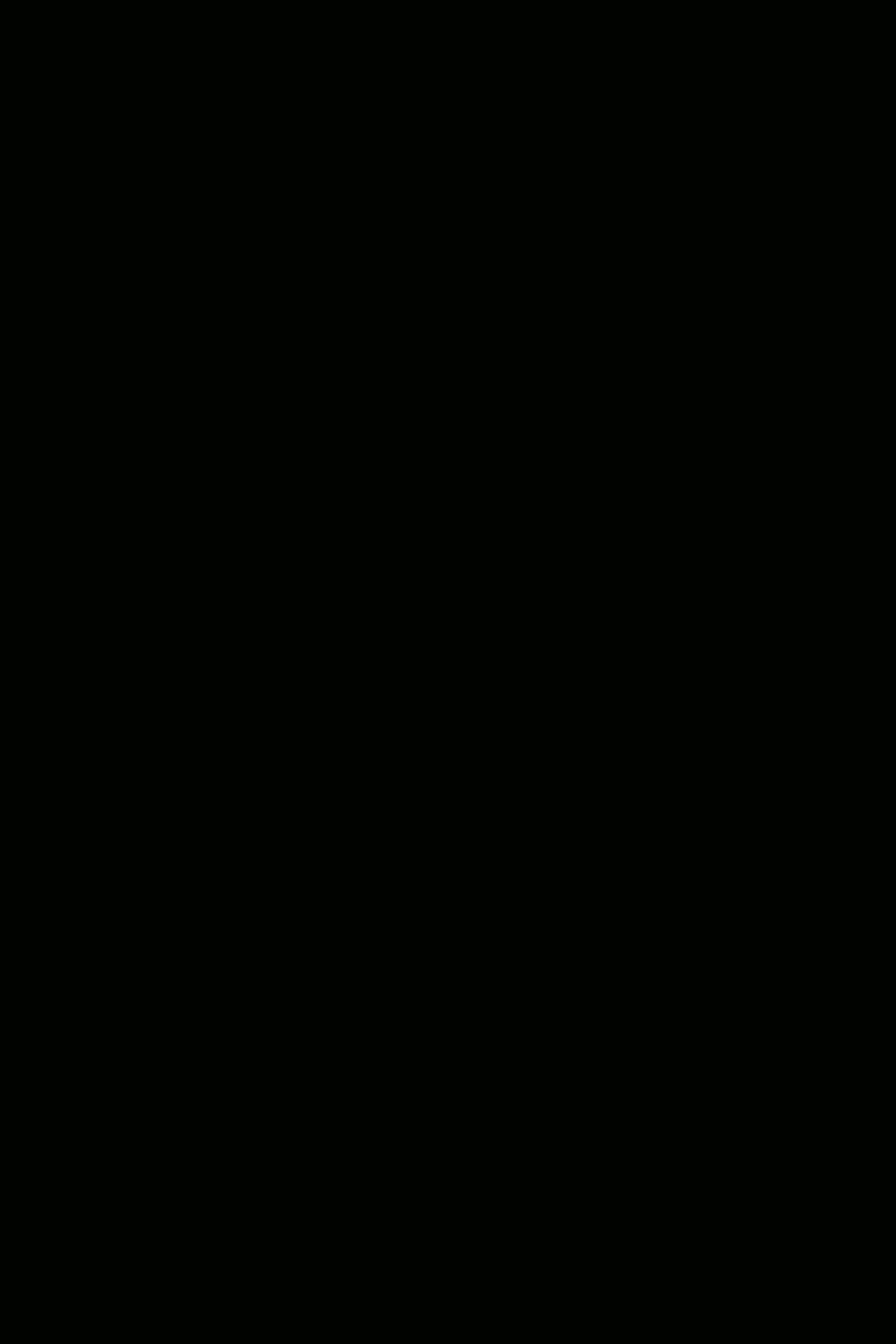
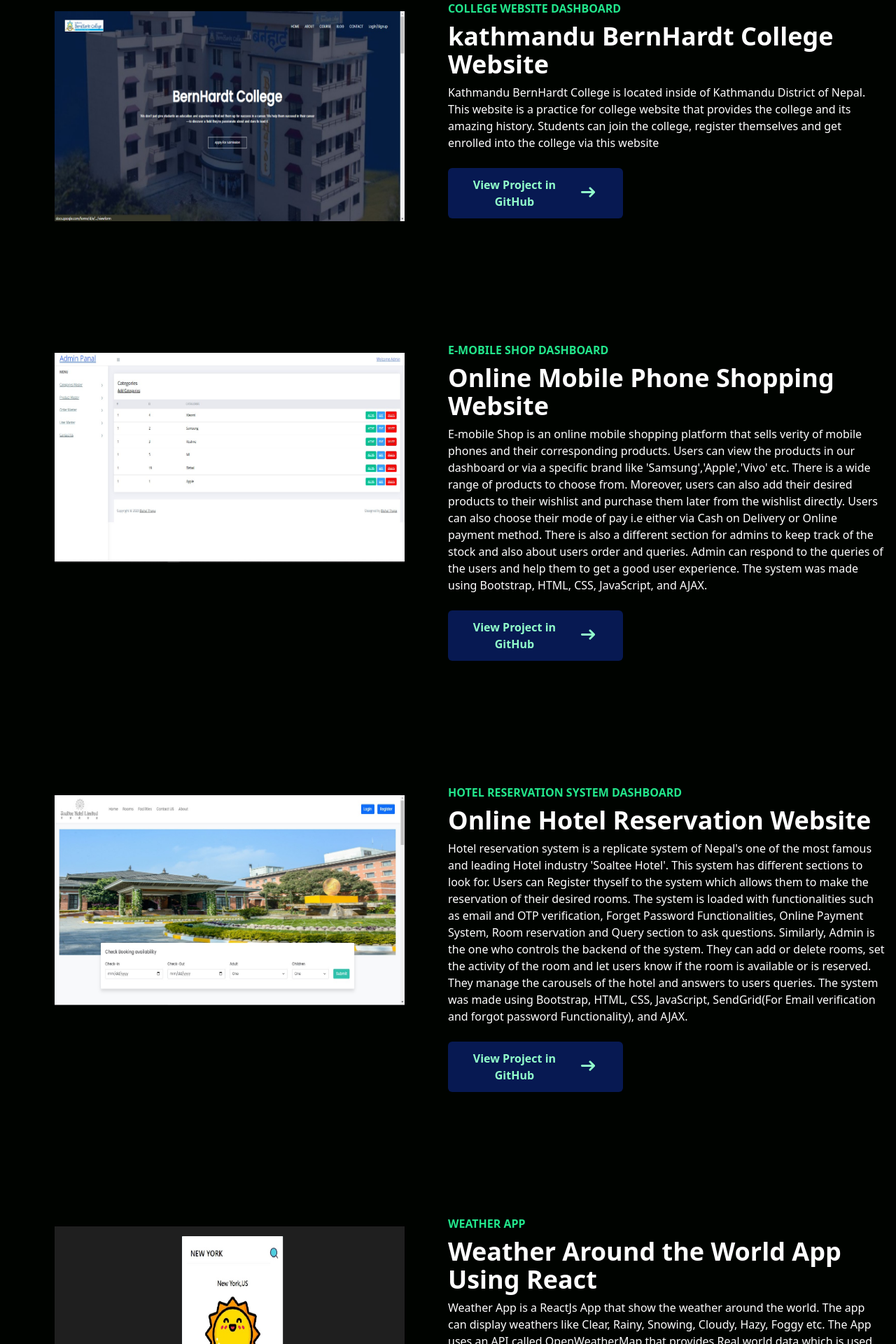
Before and after one commit to Bishal007-eng/portfolio, a React (Create React App) app: page /Projects in a window 1280 px wide. Shown: the part 160-2080 px from the top of the page at 70% size. Before the commit the page ends 800 px from the top, so only its background shows below. Built offline with nearby package versions, Linux system fonts and the light colour scheme; no server answers.

Commit message:
Projects Updated without the need of JSON server

```diff
--- a/src/App.js
+++ b/src/App.js
@@ -5,7 +5,6 @@
 import Index from "./Components/Index";
 import Project from "./Components/Project";
 import TravelBlogs from "./Components/TravelBlogs";
-import ProjectData from "./Components/ProjectData";
 
 function App() {
   return (
--- a/src/Components/Project.js
+++ b/src/Components/Project.js
@@ -1,23 +1,23 @@
-import React, {useState , useEffect} from 'react';
-import axios from 'axios';
+import React from 'react';
+// import axios from 'axios';
 
 import College from '../images/College1.jpg';
 import Mobile from '../images/ShopAdmin.jpg';
 import Hotel from '../images/hotel1.jpg';
 import WeatherApp from '../images/Weather.jpg';
-
+import projectDatabase from './projectDatabase.json';
 
 
 export default function Project() {
 
-  const [postData, setPostData] = useState([])
+  const postData = projectDatabase.posts;
 
-  useEffect(()=> {
-    axios.get('http://localhost:3031/posts')
-    .then(res => setPostData(res.data))
-    .catch(err => console.log(err))
+  // useEffect(()=> {
+  //   axios.get('/projectDatabase.json')
+  //   .then(res => setPostData(res.data))
+  //   .catch(err => console.log(err))
 
-  }, []);
+  // }, []);
 
   const getImagePath = (path) => {
     switch (path) {
--- /dev/null
+++ b/src/Components/projectDatabase.json
@@ -0,0 +1,38 @@
+{
+  "posts": [
+    {
+      "id": 1,
+      "path": "../images/College1.jpg",
+      "heading": "College website Dashboard" ,
+      "SubHeading": "kathmandu BernHardt College Website" ,
+      "Description": "Kathmandu BernHardt College is located inside of Kathmandu District of Nepal. This website is a practice for college website that provides the college and its amazing history. Students can join the college, register themselves and get enrolled into the college via this website" ,
+      "ProjectLink": "https://github.com/Bishal007-eng/CollegeWebSite.git"
+    },
+
+    {
+      "id": 2,
+      "path": "../images/ShopAdmin.jpg",
+      "heading": "E-Mobile Shop Dashboard" ,
+      "SubHeading": "Online Mobile Phone Shopping  Website" ,
+      "Description": "E-mobile Shop is an online mobile shopping platform that sells verity of mobile phones and their corresponding products. Users can view the products in our dashboard or via a specific brand like 'Samsung','Apple','Vivo' etc. There is a wide range of products to choose from. Moreover, users can also add their desired products to their wishlist and purchase them later from the wishlist directly. Users can also choose their mode of pay i.e either via Cash on Delivery or Online payment method. There is also a different section for admins to keep track of the stock and also about users order and queries. Admin can respond to the queries of the users and help them to get a good user experience. The system was made using Bootstrap, HTML, CSS, JavaScript, and AJAX." ,
+      "ProjectLink": "https://github.com/Bishal007-eng/E-MobileStore.git  "
+    },
+
+    {
+      "id": 3,
+      "path": "../images/hotel1.jpg",
+      "heading": "Hotel Reservation System Dashboard" ,
+      "SubHeading": "Online Hotel Reservation Website" ,
+      "Description": "Hotel reservation system is a replicate system of Nepal's one of the most famous and leading Hotel industry 'Soaltee Hotel'. This system has different sections to look for. Users can Register thyself to the system which allows them to make the reservation of their desired rooms. The system is loaded with functionalities such as email and OTP verification, Forget Password Functionalities, Online Payment System, Room reservation and Query section to ask questions. Similarly, Admin is the one who controls the backend of the system. They can add or delete rooms, set the activity of the room and let users know if the room is available or is reserved. They manage the carousels of the hotel and answers to users queries. The system was made using Bootstrap, HTML, CSS, JavaScript, SendGrid(For Email verification and forgot password Functionality), and AJAX." ,
+      "ProjectLink": "https://github.com/Bishal007-eng/Hotel-Reservation.git"
+    },
+    {
+      "id": 4,
+      "path": "../images/Weather.jpg",
+      "heading": "Weather App " ,
+      "SubHeading": "Weather Around the World App Using React" ,
+      "Description": "Weather App is a ReactJs App that show the weather around the world. The app can display weathers like Clear, Rainy, Snowing, Cloudy, Hazy, Foggy etc. The App uses an API called OpenWeatherMap that provides Real world data which is used to display the weather of the particular area. The app also displays the weather Temperature of the moment which is really helpful. The app uses Pretty smooth and and interactive UI for users convince. The App is based on ReactJs." ,
+      "ProjectLink": "https://github.com/Bishal007-eng/Weather-App.git"
+    }
+  ]
+}
```
